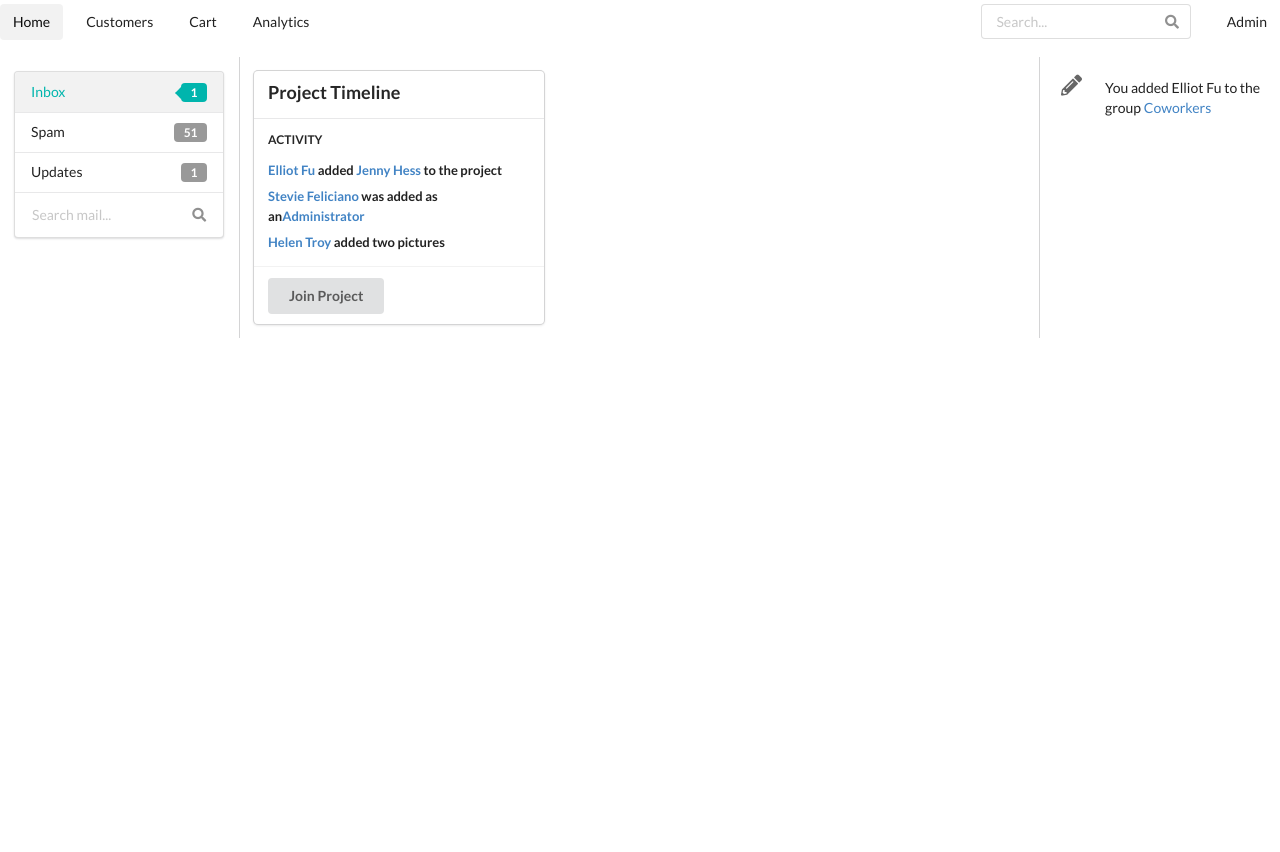
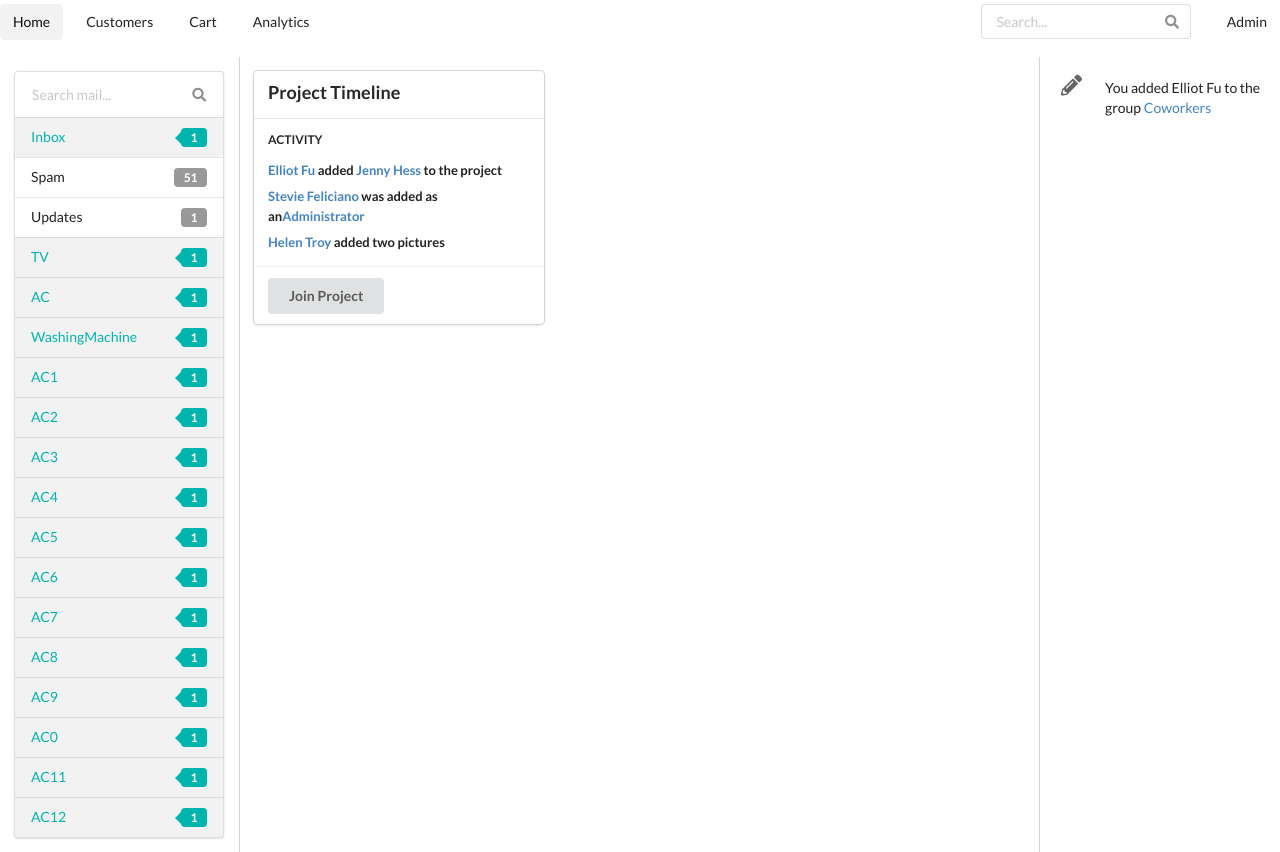
Before and after one commit to saikomal/BMS, a React (Create React App) app in the folder react-client/: page / in a window 1280 px wide. Before the commit the page ends 800 px from the top, so only its background shows below. Built offline with nearby package versions, Linux system fonts and the light colour scheme.

Commit message:
add categories in the left menu home page

```diff
--- a/react-client/src/components/App.js
+++ b/react-client/src/components/App.js
@@ -1,30 +1,12 @@
 import React from "react";
+import LeftMenu from "./Home/LeftMenu";
 
 const App = () => {
   return (
     <div className="ui internally celled grid">
       <div className="row">
         <div className="three wide column">
-          <div className="ui vertical menu">
-            <a className="active teal item">
-              Inbox
-              <div className="ui teal left pointing label">1</div>
-            </a>
-            <a className="item">
-              Spam
-              <div className="ui label">51</div>
-            </a>
-            <a className="item">
-              Updates
-              <div className="ui label">1</div>
-            </a>
-            <div className="item">
-              <div className="ui transparent icon input">
-                <input type="text" placeholder="Search mail..." />
-                <i className="search icon" />
-              </div>
-            </div>
-          </div>
+          <LeftMenu />
         </div>
         <div className="ten wide column">
           <div className="ui card">
--- /dev/null
+++ b/react-client/src/components/Home/LeftMenu.js
@@ -0,0 +1,52 @@
+import React, { useEffect } from "react";
+import { connect } from "react-redux";
+import _ from "lodash";
+import { getAllCategories } from "../../actions/categories";
+
+const LeftMenu = (props) => {
+  useEffect(() => {
+    props.getAllCategories();
+  }, []);
+  const menuItems = () => {
+    return _.chain(props.catagories)
+      .filter((cat) => {
+        return cat.parent == "";
+      })
+      .transform((res, cat) => {
+        res.push(
+          <a className="active teal item">
+            {cat.name}
+            <div className="ui teal left pointing label">1</div>
+          </a>
+        );
+      }, [])
+      .value();
+  };
+  return (
+    <div className="ui vertical menu">
+      <div className="item">
+        <div className="ui transparent icon input">
+          <input type="text" placeholder="Search mail..." />
+          <i className="search icon" />
+        </div>
+      </div>
+      <a className="active teal item">
+        Inbox
+        <div className="ui teal left pointing label">1</div>
+      </a>
+      <a className="item">
+        Spam
+        <div className="ui label">51</div>
+      </a>
+      <a className="item">
+        Updates
+        <div className="ui label">1</div>
+      </a>
+      {menuItems()}
+    </div>
+  );
+};
+const mapStateTOProps = (state) => {
+  return { catagories: state.allCategories };
+};
+export default connect(mapStateTOProps, { getAllCategories })(LeftMenu);
--- a/react-client/src/components/admin/categories/ManageCategories.js
+++ b/react-client/src/components/admin/categories/ManageCategories.js
@@ -201,7 +201,6 @@ const ManageCategories = (props) => {
 };
 
 const mapStateTOProps = (state) => {
-  console.log(state);
   return { catagories: state.allCategories };
 };
 
```
